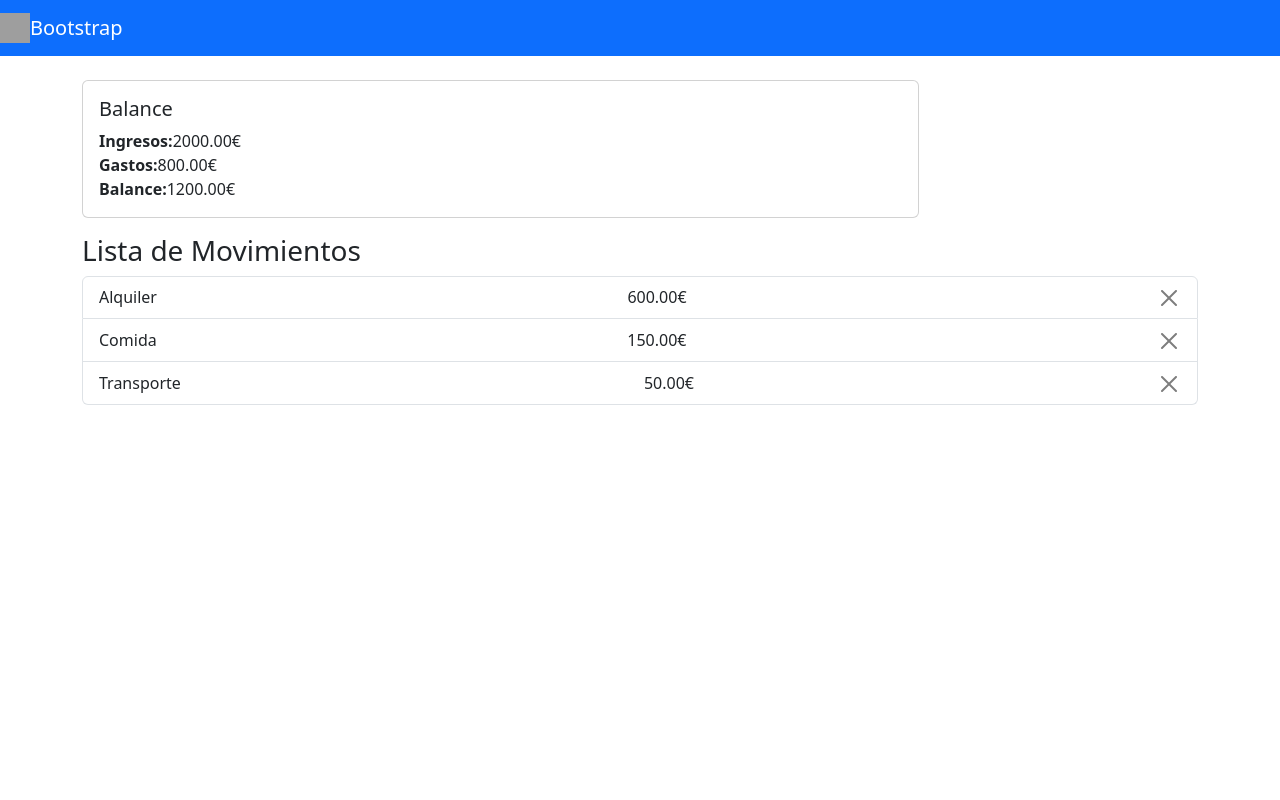
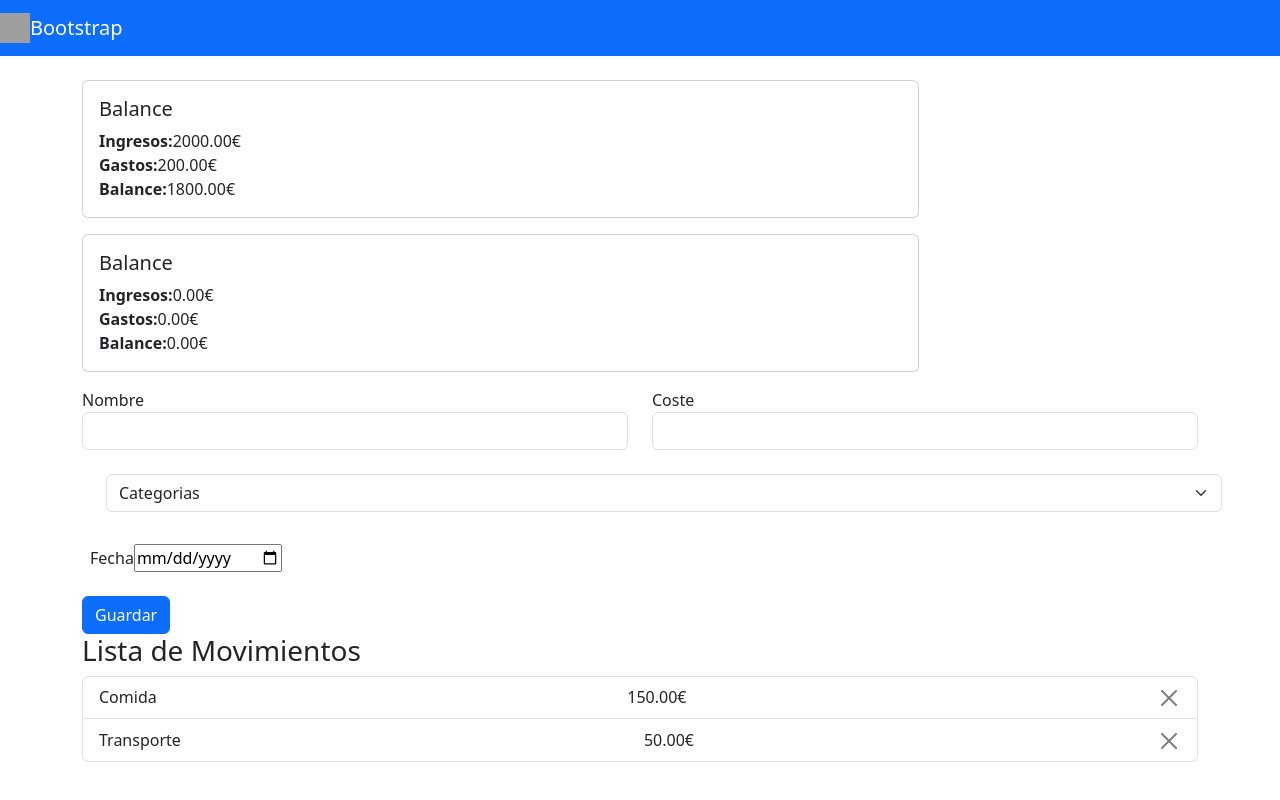
Before and after one commit to budget-tracker-ironhack/BudgetApp, a React (Vite) app in the folder react-routing-intro/: page / in a window 1280 px wide. Built offline with nearby package versions, Linux system fonts and the light colour scheme; data requests are answered from the project's data file; grey boxes are pictures that could not be loaded.

Commit message:
some change

```diff
--- a/react-routing-intro/data/db.json
+++ b/react-routing-intro/data/db.json
@@ -17,13 +17,6 @@
   ],
   "expenses": [
     {
-        "id": "e6d9fd5f-dc90-4290-bd43-8e2d6ff9ec2c",
-        "name": "Alquiler",
-        "amount": 600,
-        "category": "Vivienda",
-        "date": "2024-12-01"
-      },
-      {
       "id": "e6d9fd5f-dc90-4290-bd43-8e2d6ff9ec2d",
       "name": "Comida",
       "amount": 150,
--- /dev/null
+++ b/react-routing-intro/src/components/AddExpense.jsx
@@ -0,0 +1,90 @@
+import { useState } from 'react';
+import { v4 as uuidv4 } from 'uuid';
+
+function AddExpense({ handleAddExpense }) {
+  const [name, setName] = useState('');
+  const [cost, setCost] = useState('');
+  const [category, setCategory] = useState('');
+  const [date, setDate] = useState('');
+
+  const handleSubmit = (event) => {
+    event.preventDefault();
+    handleAddExpense({
+      id: uuidv4(),
+      name: name,
+      cost: parseFloat(cost),
+      category: undefined,
+      date: new Date(date),
+    });
+    setName('');
+    setCost('');
+    setCategory('');
+    setDate('');
+  };
+
+  return (
+    <form onSubmit={handleSubmit}>
+      <div className="row">
+        <div className="col-sm">
+          <label htmlFor="name">Nombre</label>
+          <input
+            required="required"
+            type="text"
+            className="form-control"
+            id="name"
+            name="name"
+            value={name}
+            onChange={(e) => setName(e.target.value)}
+          ></input>
+        </div>
+        <div className="col-sm">
+          <label htmlFor="cost">Coste</label>
+          <input
+            required="required"
+            type="text"
+            className="form-control"
+            id="cost"
+            name="cost"
+            value={cost}
+            onChange={(e) => setCost(e.target.value)}
+          ></input>
+        </div>
+        <div className="col-l m-4">
+          <select
+            className="form-select"
+            aria-label="Default select example"
+            id="category"
+            value={category}
+            onChange={(e) => setCategory(e.target.value)}
+          >
+            <option selected>Categorias</option>
+            <option value="1">Trabajo</option>
+            <option value="2">Alimentacion</option>
+            <option value="3">Vivienda</option>
+            <option value="3">Trasporte</option>
+          </select>
+        </div>
+        <div className="col-l m-2">
+          <label htmlFor="cost">Fecha</label>
+          <input
+            required="required"
+            type="date"
+            id="category"
+            name="date"
+            value={date}
+            onChange={(e) => setDate(e.target.value)}
+          ></input>
+        </div>
+        <div className="row">
+          <div className="col-1">
+            <button type="submit" className="btn btn-primary mt-3">
+              Guardar
+            </button>
+          </div>
+        </div>
+      </div>
+    </form>
+  );
+}
+
+export default AddExpense;
--- a/react-routing-intro/src/pages/homepage.jsx
+++ b/react-routing-intro/src/pages/homepage.jsx
@@ -3,30 +3,38 @@ import Budgetmain from '../components/budgetmain';
 import ExpenseList from '../components/ExpenseList';
 import PageLayout from '../components/layouts/PageLayout/pagelayout';
 import axios from 'axios';
+import AddExpense from '../components/AddExpense';
 
 function HomePage() {
   const [income, setIncome] = useState(0);
   const [expenses, setExpenses] = useState(0);
   const [expenseList, setExpenseList] = useState([]);
 
-  //const handleRemoveExpense = (id) => {
-  //  setExpenses(expenses.filter((expense) => expense.id != id));
-  //};
-
   useEffect(() => {
     const fetchData = async () => {
       try {
-        const { data: expenseData } = await axios.get("http://localhost:3000/expenses");
-        const totalExpenses = expenseData.reduce((total, item) => total + item.amount, 0);
+        const { data: expenseData } = await axios.get(
+          'http://localhost:3000/expenses'
+        );
 
-        const { data: incomeData } = await axios.get("http://localhost:3000/income");
-        const totalIncome = incomeData.reduce((total, item) => total + item.amount, 0);
+        const totalExpenses = expenseData.reduce(
+          (total, item) => total + item.amount,
+          0
+        );
+
+        const { data: incomeData } = await axios.get(
+          'http://localhost:3000/income'
+        );
+        const totalIncome = incomeData.reduce(
+          (total, item) => total + item.amount,
+          0
+        );
 
         setExpenses(totalExpenses);
         setIncome(totalIncome);
         setExpenseList(expenseData);
-      }catch(error) {
-        console.error("Error fetching data:", error);
+      } catch (error) {
+        console.error('Error fetching data:', error);
       }
     };
     fetchData();
@@ -37,21 +45,32 @@ function HomePage() {
       await axios.delete(`http://localhost:3000/expenses/${id}`);
 
       setExpenseList((prevExpenses) => {
-        const updatedExpenses = prevExpenses.filter((expense) => expense.id !== id);
+        const updatedExpenses = prevExpenses.filter(
+          (expense) => expense.id !== id
+        );
 
-        const updatedTotalExpenses = updatedExpenses.reduce((total, item) => total + item.amount, 0);
+        const updatedTotalExpenses = updatedExpenses.reduce(
+          (total, item) => total + item.amount,
+          0
+        );
         setExpenses(updatedTotalExpenses);
 
         return updatedExpenses;
       });
     } catch (error) {
-      console.error("Error eliminando el gasto:", error);
+      console.error('Error eliminando el gasto:', error);
     }
+  };
+
+  const handleAddExpense = (newExpense) => {
+    setExpenses([...expenses, newExpense]);
   };
 
   return (
     <PageLayout>
       <Budgetmain income={income} expenses={expenses} />
+      <Budgetmain />
+      <AddExpense handleAddExpense={handleAddExpense} />
       <h3>Lista de Movimientos</h3>
       <ExpenseList
         expenses={expenseList}
```
Also changed, not shown: react-routing-intro/package.json (+6 -1 lines), 1 other file (tests, documents, lock files or other folders). Lines whose indentation alone changed are shown as unchanged.
